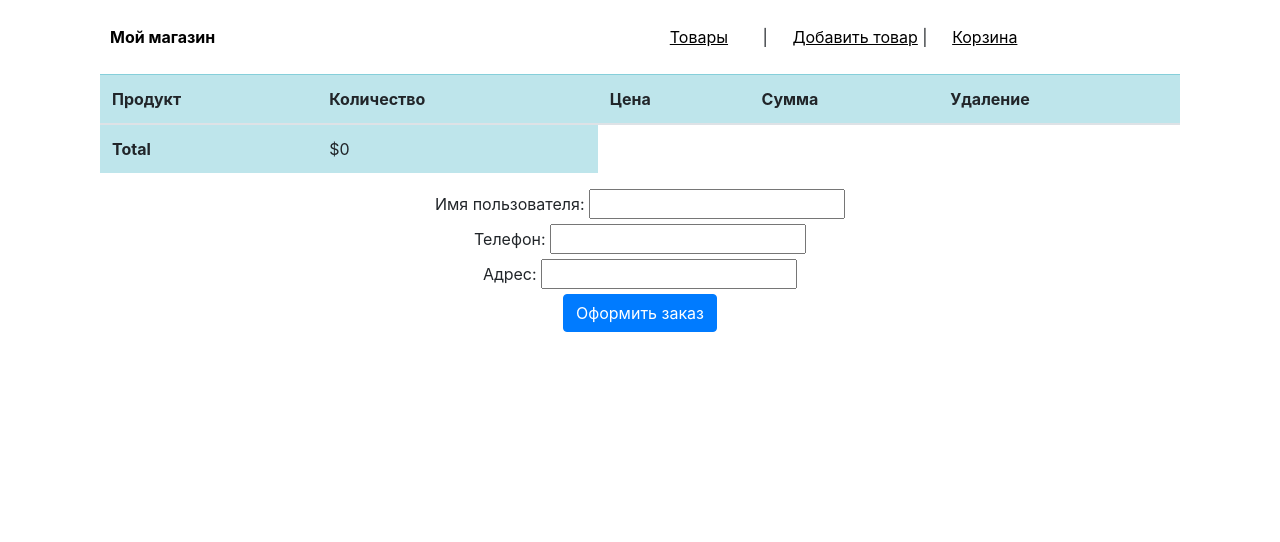
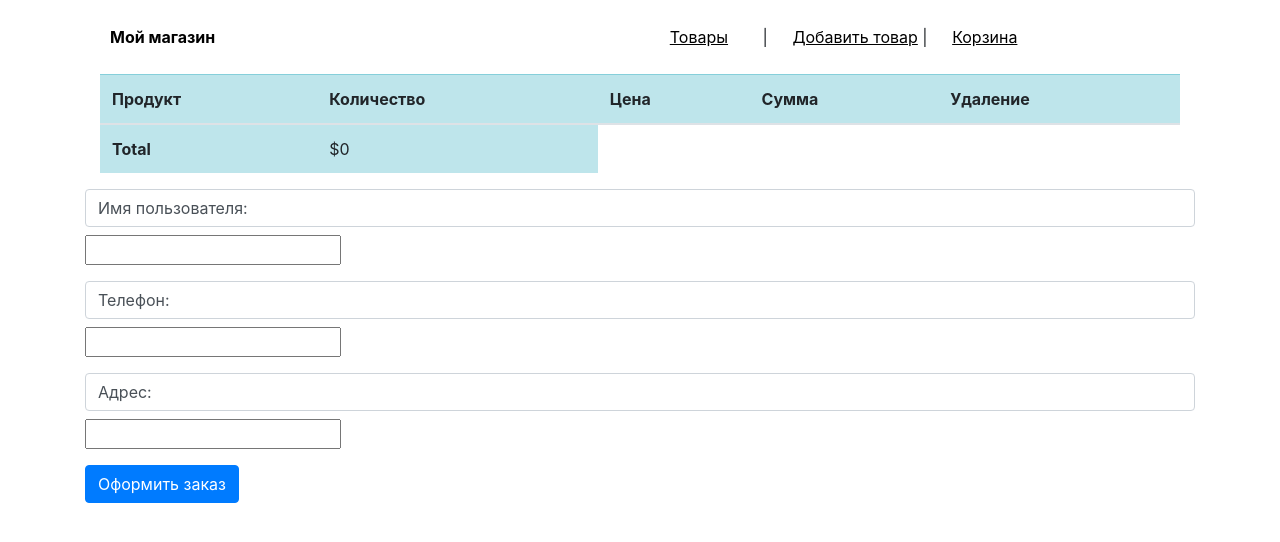
Before and after one commit to Alnazhm/homework_60_zhuldyz_kalbayeva, a Django app: page /products/inbasket in a window 1280 px wide. Shown: the top 542 px of the page. Run offline with Django 4.2, Linux system fonts and the light colour scheme; data that the repository does not hold is empty.

Commit message:
Изменила стили и остатки

```diff
--- a/app/eshop/models/product_orders.py
+++ b/app/eshop/models/product_orders.py
@@ -15,7 +15,7 @@ class ProductOrder(models.Model):
         on_delete=models.CASCADE
     )
     count = models.IntegerField(
-        verbose_name='Остаток'
+        verbose_name='Количество'
     )
     created_at = models.DateTimeField(
         verbose_name='Дата создания',
--- a/app/eshop/templates/basket.html
+++ b/app/eshop/templates/basket.html
@@ -43,15 +43,16 @@
     </div>
     <div>
      {% for f in order_form %}
-    <form class="text-center" action="{% url 'create_order' %}" method="POST">
+    <form  action="{% url 'create_order' %}" method="POST">
             {% csrf_token %}
-            <label for="{{ f.id_for_label }}">{{ f.label }}:</label>
+         <div class="form-group">
+            <label class="form-control" for="{{ f.id_for_label }}">{{ f.label }}:</label>
             {{ f}}
             <br>
-
+        </div>
     {% endfor %}
-        <div class="row justify-content-center">
-            <div class="col-10 text-center">
+        <div class="row justify-content-start">
+            <div class="col-10 ">
                 <button type="submit" class="btn btn-primary">Оформить заказ</button>
             </div>
         </div>
--- a/app/eshop/templates/delete_confirm_page.html
+++ b/app/eshop/templates/delete_confirm_page.html
@@ -9,8 +9,8 @@
 <p> Цена: {{ product.price }}</p>
 <form action="{% url 'confirm_delete' product.pk  %}" method="POST">
 {% csrf_token %}
-    <input type="submit" value="Yes">
-    <a href="{% url 'products' %}">No</a>
+    <input class="btn btn-primary" type="submit" value="Yes">
+    <a href="{% url 'products' %}" class="btn btn-primary" role="button">No</a>
 </form>
 
 {% endblock %}
--- a/app/eshop/views/create_order_view.py
+++ b/app/eshop/views/create_order_view.py
@@ -22,6 +22,8 @@ class OrderCreateView(CreateView):
                     product=product,
                     count=products.count
                 )
+                product_count = product.balance - products.count
+                Product.objects.filter(id=product.id).update(balance=product_count)
         product = ProductInBasket.objects.all()
         product.delete()
         return redirect('products')
--- a/app/eshop/views/products_view.py
+++ b/app/eshop/views/products_view.py
@@ -43,7 +43,6 @@ class IndexView(ListView):
             queryset = queryset.filter(query)
         if self.product_add_basket_value:
             product_id = self.kwargs.get('pk')
-            print(product_id)
             count = self.product_add_basket_value
             product = Product.objects.get(id=product_id)
             if product.balance >= count:
@@ -53,8 +52,6 @@ class IndexView(ListView):
                     ProductInBasket.objects.filter(product_id=product_id).update(count=sum_of_count)
                 else:
                     ProductInBasket.objects.create(product_id=product_id, count=count)
-                product_count = product.balance - count
-                Product.objects.filter(id=product_id).update(balance=product_count)
             else:
                 self.error_text = 'Вы ввели слишком большое количество чем на складе'
                 return queryset
```
